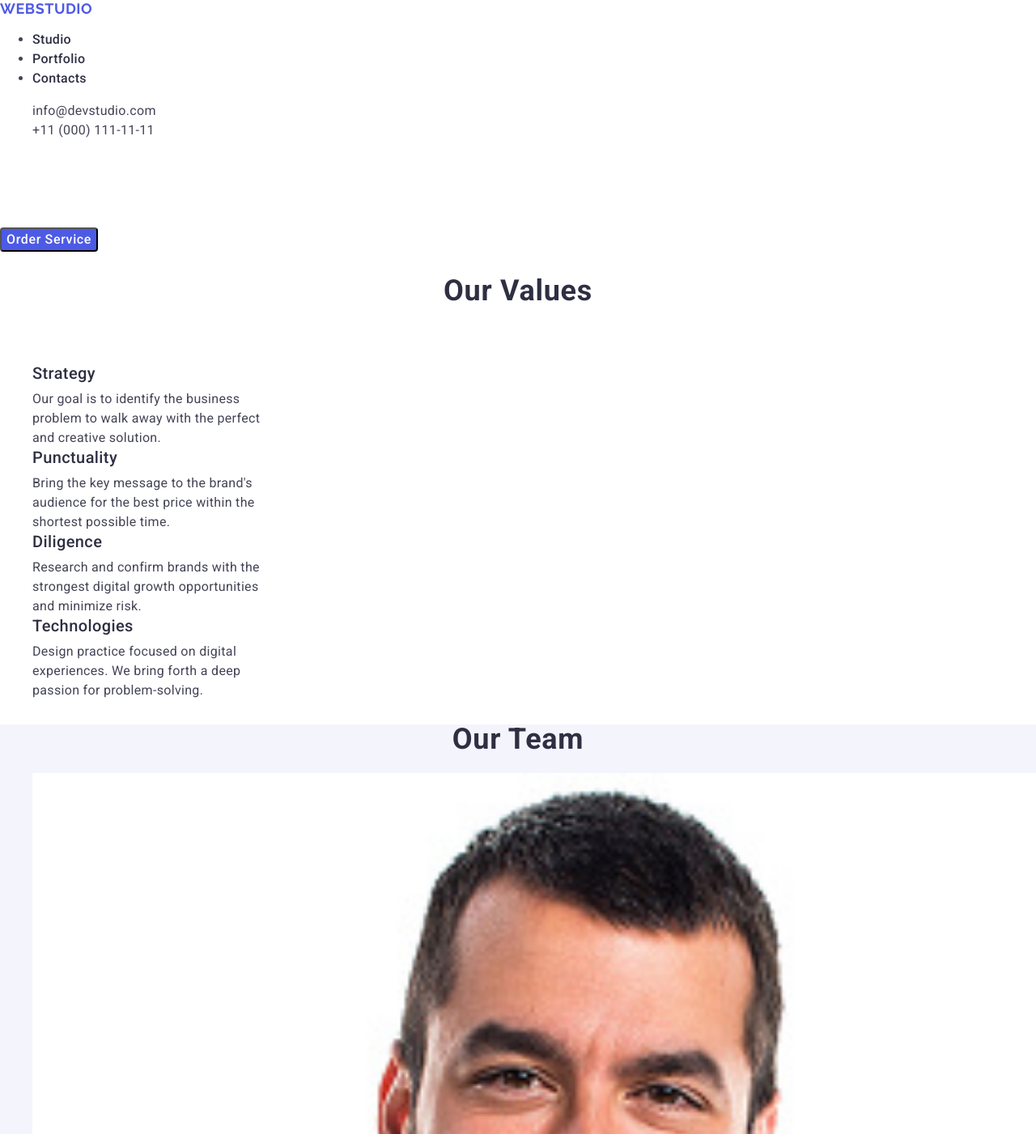
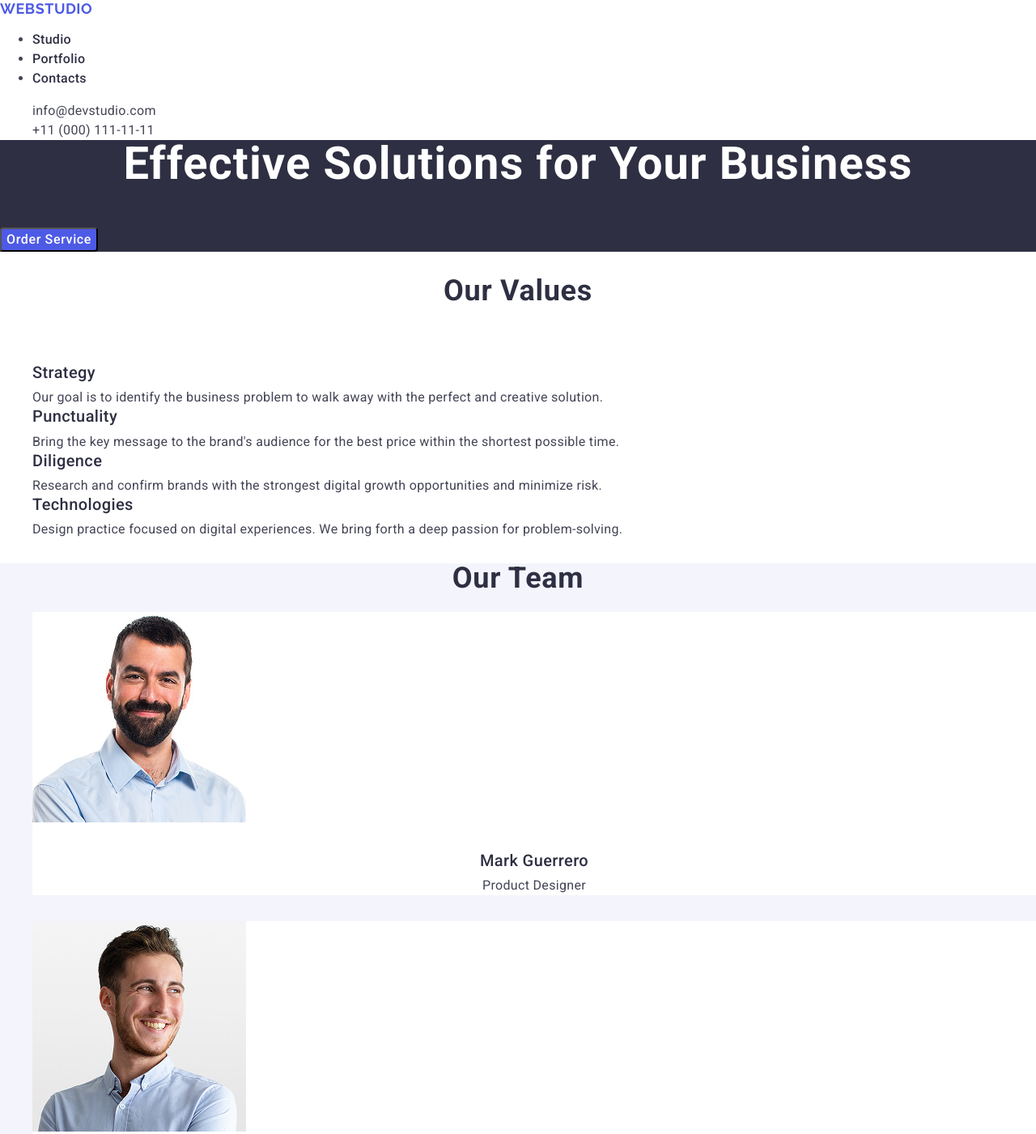
Before and after one commit to aleksiatrhv/goit-markup-hw-02, a plain HTML site: page index.html in a window 1280 px wide. Shown: the top 1401 px of the page at 81% size. Drawn offline with nearby package versions, Linux system fonts and the light colour scheme.

Commit message:
push update

```diff
--- a/css/styles.css
+++ b/css/styles.css
@@ -20,7 +20,6 @@ body {
 }
 
 .container {
-    max-width: var(--max-width);
     margin: 0 auto;
 }
 
@@ -64,7 +63,8 @@ body {
     color: var(--primary-color);
     font-size: 20px;
     font-weight: 500;
-    line-height: 1.2;
+    line-height: 1.11;
+    text-transform: capitalize;
     letter-spacing: 0.4px;
 }
 
@@ -97,7 +97,6 @@ body {
     font-weight: 500;
     line-height: 1.5;
     letter-spacing: 0.32px;
-    transition: var(--transition-hover);
 }
 
 .header-contacts li a {
@@ -124,6 +123,10 @@ body {
     margin: 0;
 }
 
+.hero {
+    background-color: var(--primary-color);
+}
+
 .hero h1 {
     margin: 0 0 48px;
     color: var(--white-color);
@@ -139,9 +142,6 @@ body {
     margin: 72px 0 0;
 }
 
-.values-list li {
-    width: 25%;
-}
 
 .cloud {
     background-color: var(--cloud-color);
@@ -154,12 +154,6 @@ body {
 
 .team-list li {
     background-color: var(--white-color);
-}
-
-.portfolio-list li img,
-.team-list li img {
-    width: 100%;
-    height: auto;
 }
 
 .team-list li h3.sub-title {
```
